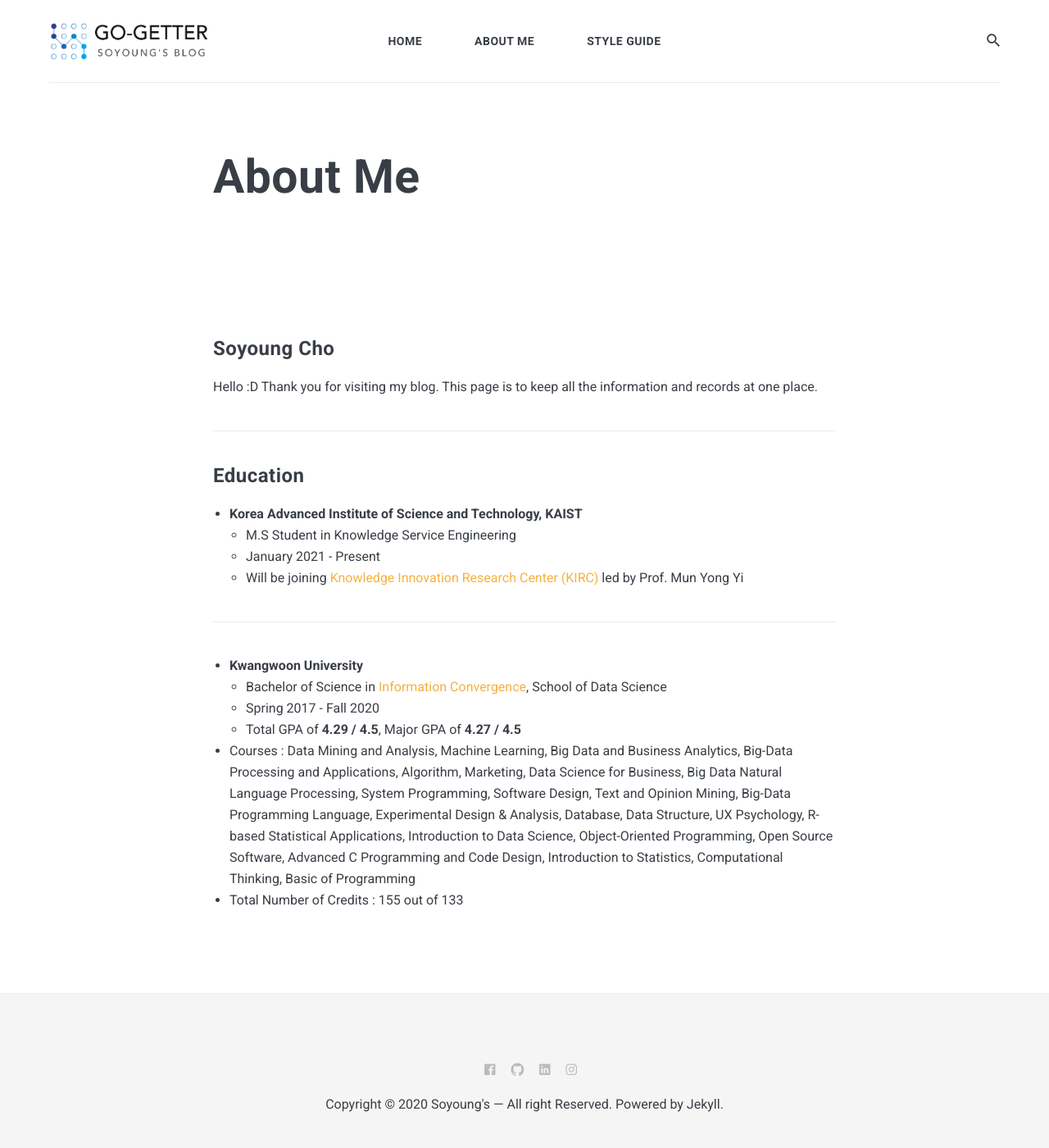
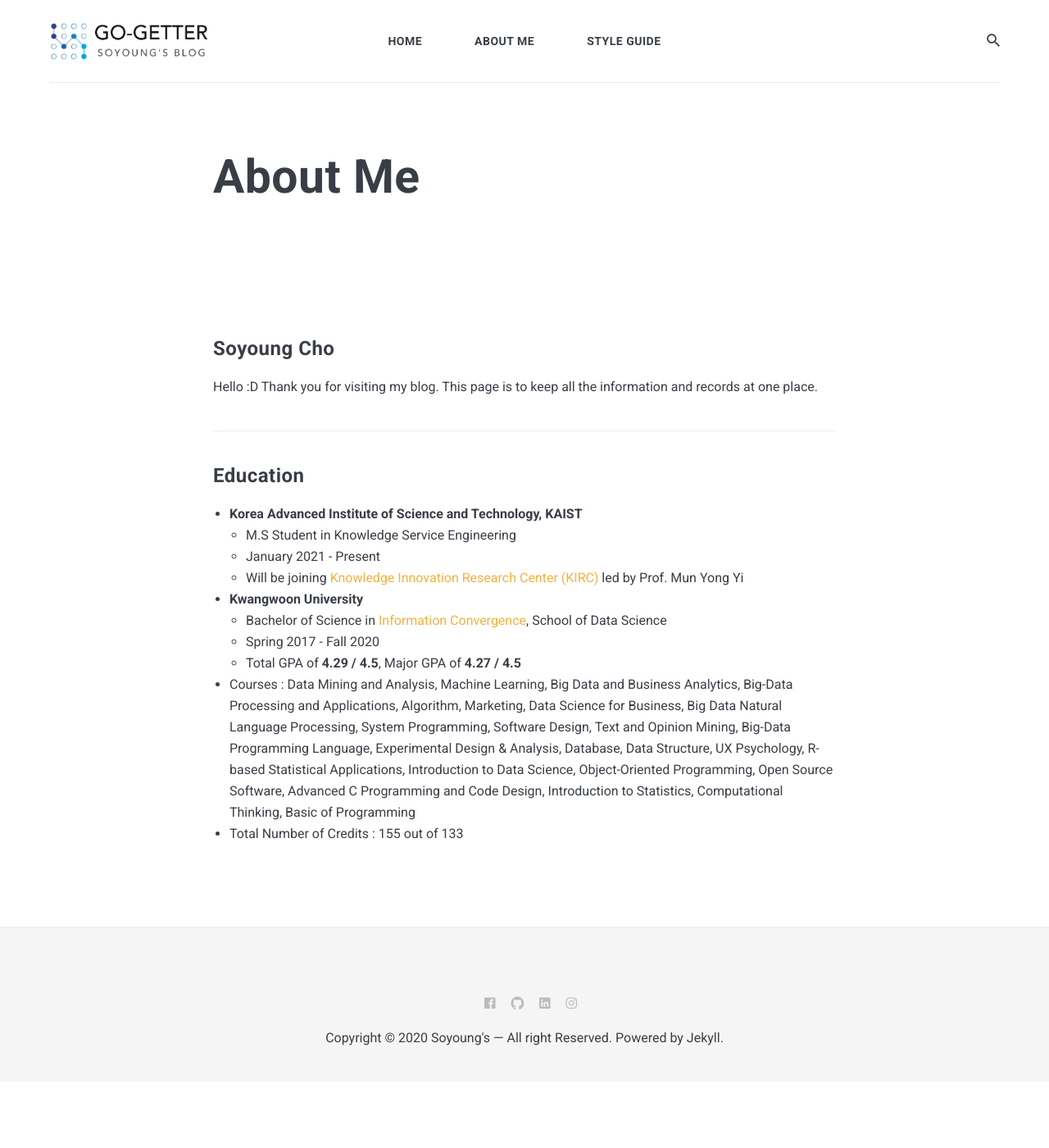
Before and after one commit to SoYoungCho/SoYoungCho.github.io, a Jekyll site: the page built from _pages/about.md, in a window 1280 px wide. Shown: the whole page at 82% size. Built offline with Jekyll 4.4.1, drawn with Linux system fonts in a browser that asks for light colours; nearby versions of some CDN libraries; after the commit the page ends 1319 px from its top, so only the background shows below that.

Commit message:
Update about.md

```diff
--- a/_pages/about.md
+++ b/_pages/about.md
@@ -14,13 +14,12 @@ This page is to keep all the information and records at one place.
 	- M.S Student in Knowledge Service Engineering
 	- January 2021 - Present
 	- Will be joining [Knowledge Innovation Research Center (KIRC)](https://kirc.kaist.ac.kr/) led by Prof. Mun Yong Yi
-
----
-
+<br/>
 - **Kwangwoon University**
 	- Bachelor of Science in [Information Convergence](https://ic.kw.ac.kr:501/main/main.php), School of Data Science
 	- Spring 2017 - Fall 2020
 	- Total GPA of **4.29 / 4.5**, Major GPA of **4.27 / 4.5**
-
+<br/>
 - Courses : Data Mining and Analysis, Machine Learning, Big Data and Business Analytics, Big-Data Processing and Applications, Algorithm, Marketing, Data Science for Business, Big Data Natural Language Processing, System Programming, Software Design, Text and Opinion Mining, Big-Data Programming Language, Experimental Design & Analysis, Database, Data Structure, UX Psychology, R-based Statistical Applications, Introduction to Data Science, Object-Oriented Programming, Open Source Software, Advanced C Programming and Code Design, Introduction to Statistics, Computational Thinking, Basic of Programming
+<br/>
 - Total Number of Credits : 155 out of 133
```
